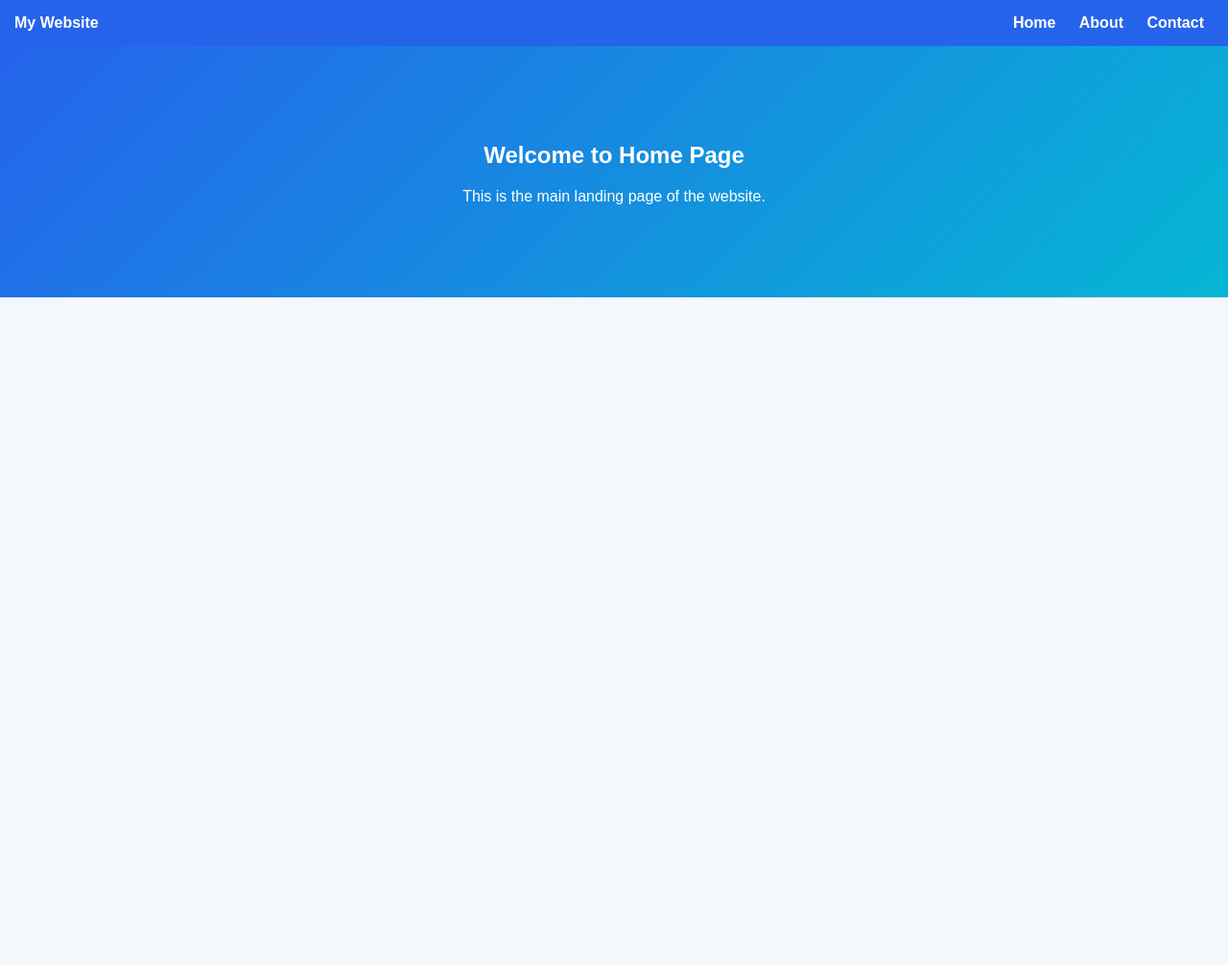
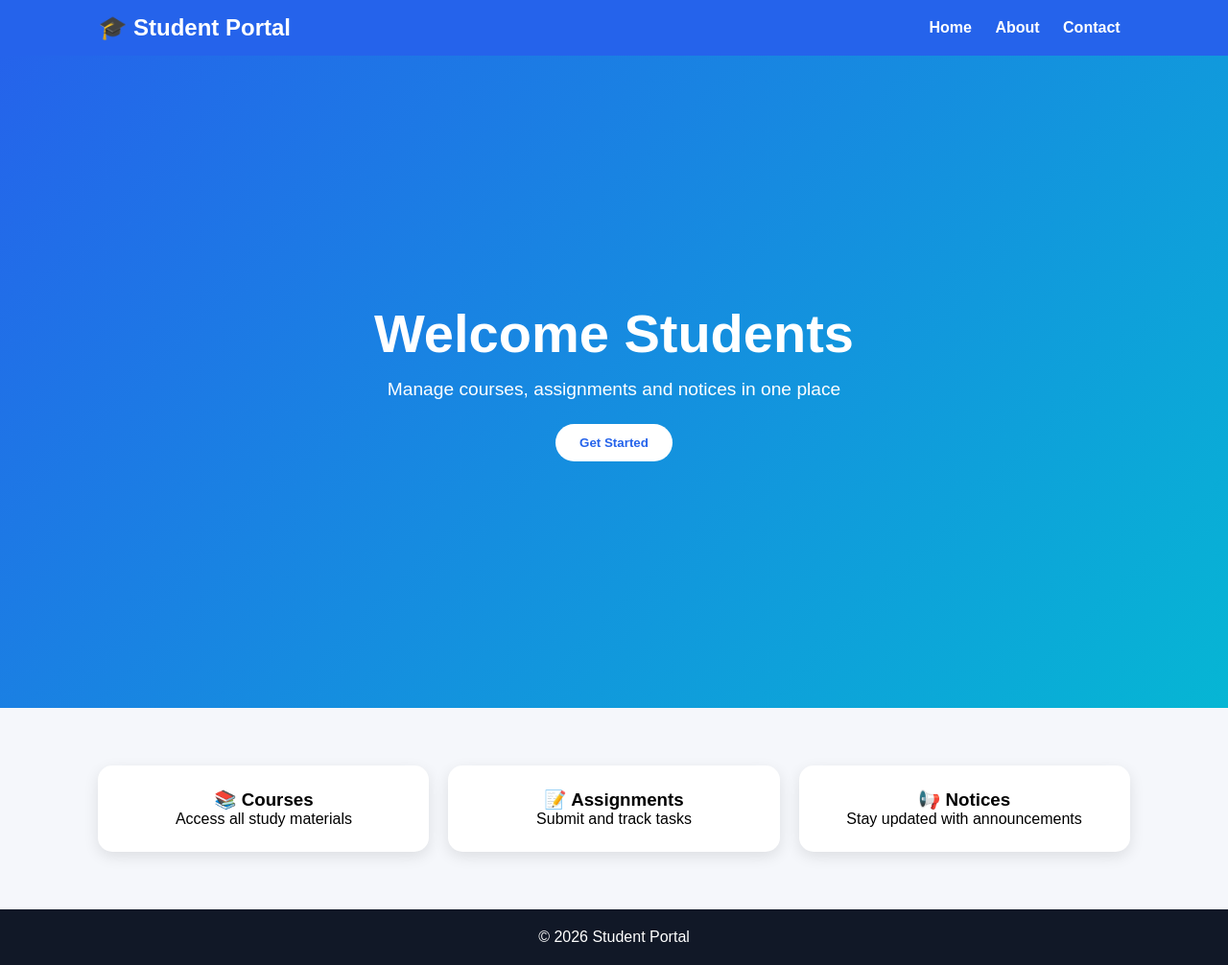
Before and after one commit to Parikshi01/Student_portal, a plain HTML site: page index.html in a window 1280 px wide. Shown: the whole page at 96% size. Before the commit the page ends 800 px from the top, so only its background shows below. Drawn offline with Linux system fonts and the light colour scheme.

Commit message:
made page changes

```diff
--- a/index.html
+++ b/index.html
@@ -2,26 +2,74 @@
 <html lang="en">
 <head>
 <meta charset="UTF-8">
-<title>Home</title>
+<meta name="viewport" content="width=device-width, initial-scale=1.0">
+<title>Student Portal - Home</title>
+
 <style>
-body{font-family:Arial;margin:0;background:#f4f7fb;}
+*{margin:0;padding:0;box-sizing:border-box;font-family:Poppins,sans-serif;}
+
+body{background:#f5f7fb;}
+
 nav{
     background:#2563eb;
-    padding:15px;
+    padding:15px 8%;
     display:flex;
     justify-content:space-between;
+    align-items:center;
     color:white;
 }
+
 nav a{
     color:white;
     text-decoration:none;
     margin:0 10px;
-    font-weight:bold;
+    font-weight:600;
 }
+
 .hero{
-    padding:80px;
+    min-height:85vh;
+    display:flex;
+    align-items:center;
+    justify-content:center;
     text-align:center;
     background:linear-gradient(135deg,#2563eb,#06b6d4);
+    color:white;
+    padding:40px;
+}
+
+.hero h1{font-size:3.5rem;}
+.hero p{margin-top:15px;font-size:1.2rem;}
+
+.hero button{
+    margin-top:25px;
+    padding:12px 25px;
+    border:none;
+    border-radius:25px;
+    background:white;
+    color:#2563eb;
+    font-weight:bold;
+    cursor:pointer;
+}
+
+.features{
+    display:grid;
+    grid-template-columns:repeat(auto-fit,minmax(250px,1fr));
+    gap:20px;
+    padding:60px 8%;
+}
+
+.card{
+    background:white;
+    padding:25px;
+    border-radius:15px;
+    text-align:center;
+    box-shadow:0 5px 15px rgba(0,0,0,0.1);
+}
+
+footer{
+    text-align:center;
+    padding:20px;
+    background:#111827;
     color:white;
 }
 </style>
@@ -30,7 +78,7 @@ nav a{
 <body>
 
 <nav>
-    <div><b>My Website</b></div>
+    <h2>🎓 Student Portal</h2>
     <div>
         <a href="index.html">Home</a>
         <a href="about.html">About</a>
@@ -39,9 +87,35 @@ nav a{
 </nav>
 
 <section class="hero">
-    <h1>Welcome to Home Page</h1>
-    <p>This is the main landing page of the website.</p>
+    <div>
+        <h1>Welcome Students</h1>
+        <p>Manage courses, assignments and notices in one place</p>
+        <button>Get Started</button>
+    </div>
 </section>
+
+<section class="features">
+
+    <div class="card">
+        <h3>📚 Courses</h3>
+        <p>Access all study materials</p>
+    </div>
+
+    <div class="card">
+        <h3>📝 Assignments</h3>
+        <p>Submit and track tasks</p>
+    </div>
+
+    <div class="card">
+        <h3>📢 Notices</h3>
+        <p>Stay updated with announcements</p>
+    </div>
+
+</section>
+
+<footer>
+© 2026 Student Portal
+</footer>
 
 </body>
 </html>
```
Also changed, not shown: about.html (+52 -10 lines), contact.html (+47 -16 lines).
